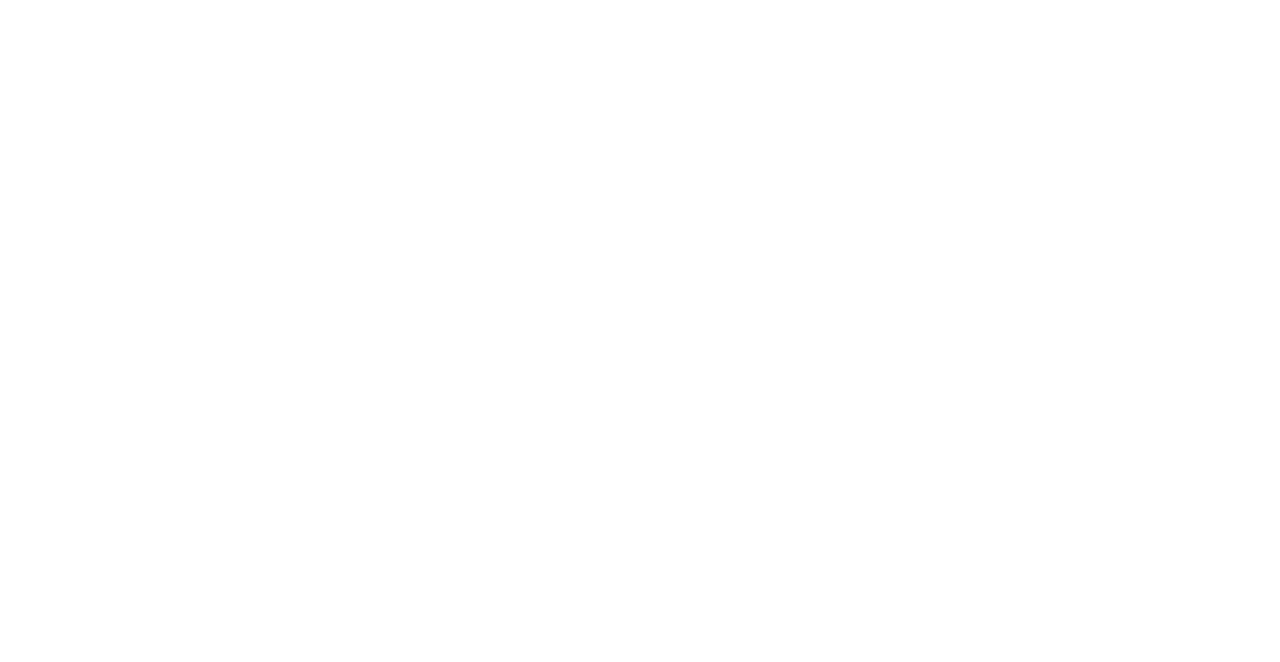
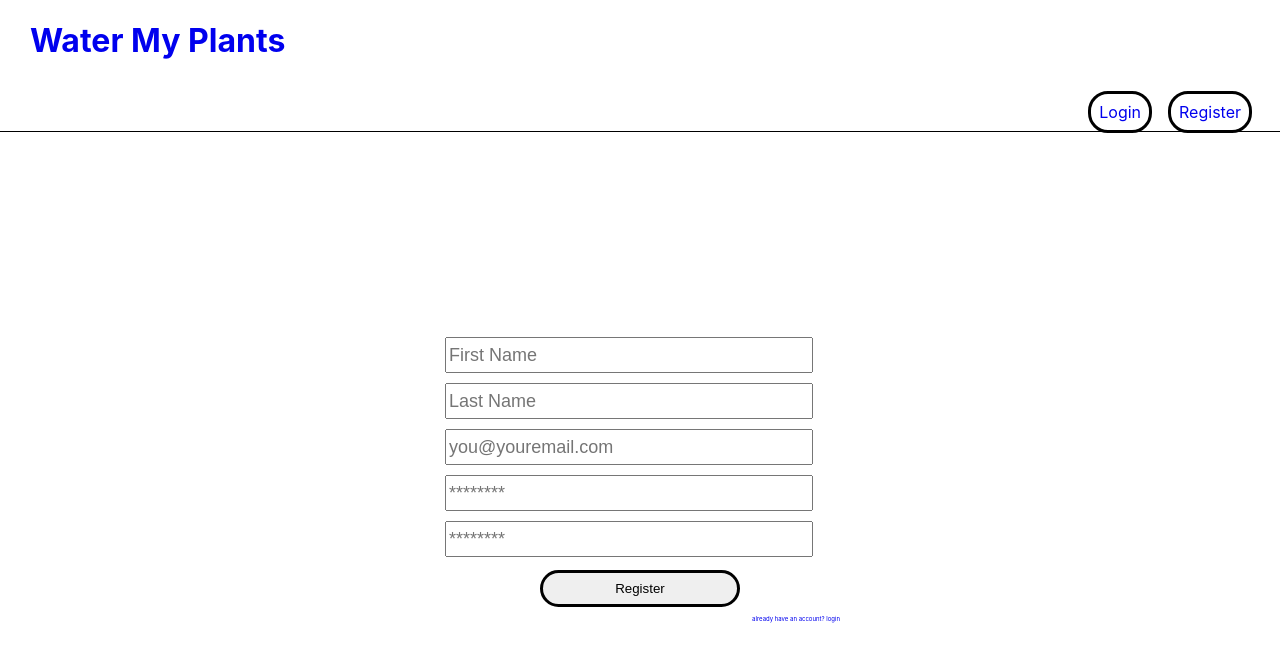
Before and after one commit to Water-my-plants-unit4/FrontEnd, a React (Create React App) app: page /register in a window 1280 px wide. Before the commit this address had no page. Shown: the top 662 px of the page. Built offline with nearby package versions, Linux system fonts and the light colour scheme.

Commit message:
skeleton design for login and register are built

```diff
--- a/src/App.css
+++ b/src/App.css
@@ -56,12 +56,11 @@
 
 }
 
-.form #name, #password{
+.form #formfield{
   width: 90%;
   height: 30px;
   font-size: 18px;
   margin: 5px;
-
 }
 
 .form #btn{
--- a/src/App.js
+++ b/src/App.js
@@ -1,6 +1,7 @@
 
 import { Link, Outlet } from 'react-router-dom';
 import './App.css';
+
 
 function App() {
   return (
@@ -20,4 +21,5 @@
   );
 }
 
-export default App;
+
+export default App
--- /dev/null
+++ b/src/components/Home.js
@@ -0,0 +1,8 @@
+import React from 'react'
+
+
+export default function Home() {
+    return (
+        <h1>this is the home page</h1>
+    )
+}
--- a/src/components/Login.js
+++ b/src/components/Login.js
@@ -9,7 +9,7 @@
                         className='label'
                         name='name'
                         type='text'
-                        id='name'
+                        id='formfield'
                     placeholder='username' />
                 </label>
                 <label>
@@ -17,7 +17,7 @@
                         className='label'
                         name='password'
                         type='password'
-                        id='password'
+                        id='formfield'
                     placeholder='******' />
                 </label>
                 <button type='submit' id='btn'>Login</button>
--- a/src/components/Register.js
+++ b/src/components/Register.js
@@ -7,18 +7,47 @@
                 <label>
                     <input
                         className='label'
-                        name='name'
+                        name='Fname'
                         type='text'
-                    placeholder='username' />
+                        id='formfield'
+                    placeholder='First Name' />
+                </label>
+                <label>
+                    <input
+                        className='label'
+                        name='Lname'
+                        type='text'
+                        id='formfield'
+                    placeholder='Last Name' />
+                </label>
+                <label>
+                    <input
+                        className='label'
+                        name='email'
+                        type='email'
+                        id='formfield'
+                    placeholder='you@youremail.com' />
                 </label>
                 <label>
                     <input
                         className='label'
                         name='password'
                         type='password'
-                    placeholder='******' />
+                        id='formfield'
+                    placeholder='********' />
                 </label>
-                <button type='submit'>Register</button>
+                <label>
+                    <input
+                        className='label'
+                        name='Confpassword'
+                        type='password'
+                        id='formfield'
+                    placeholder='********' />
+                </label>
+                <button type='submit' id='btn'>Register</button>
+                <a href ='/login'>
+                    <span>already have an account? login</span>
+                </a>
             </form>
         </div>
     )
--- a/src/index.js
+++ b/src/index.js
@@ -4,6 +4,8 @@
 import App from './App'
 import { BrowserRouter as Router, Route, Routes } from 'react-router-dom'
 import Login from './components/Login';
+import Home from './components/Home'
+import Register from './components/Register';
 
 
 const container = document.getElementById('root')
@@ -15,7 +17,9 @@
   <Router>
     <Routes>
       <Route path='/' element={<App />}>
-        <Route path='login' element={<Login />} />
+        <Route index element={<Home />} />
+        <Route path='login' element={<Login />}></Route>
+        <Route path='register' element={<Register />}></Route>
       </Route>
     </Routes>
   </Router>
```
